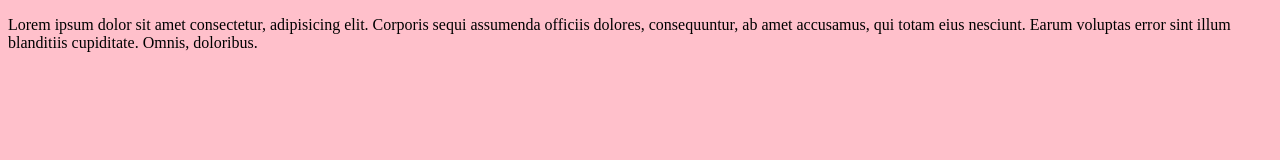
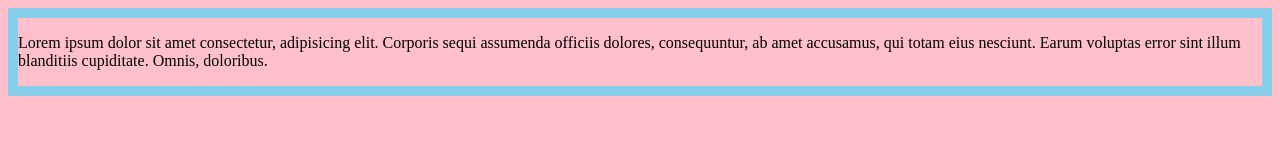
Before and after one commit to anasanjuan/hello-world, a plain HTML site: page index.html in a window 1280 px wide. Drawn offline with Linux system fonts and the light colour scheme.

Commit message:
add border

```diff
--- a/index.html
+++ b/index.html
@@ -8,6 +8,7 @@
     <style>
         body {
             background-color: pink;
+            border: solid 10px skyblue;
         }
     </style>
 </head>
```
